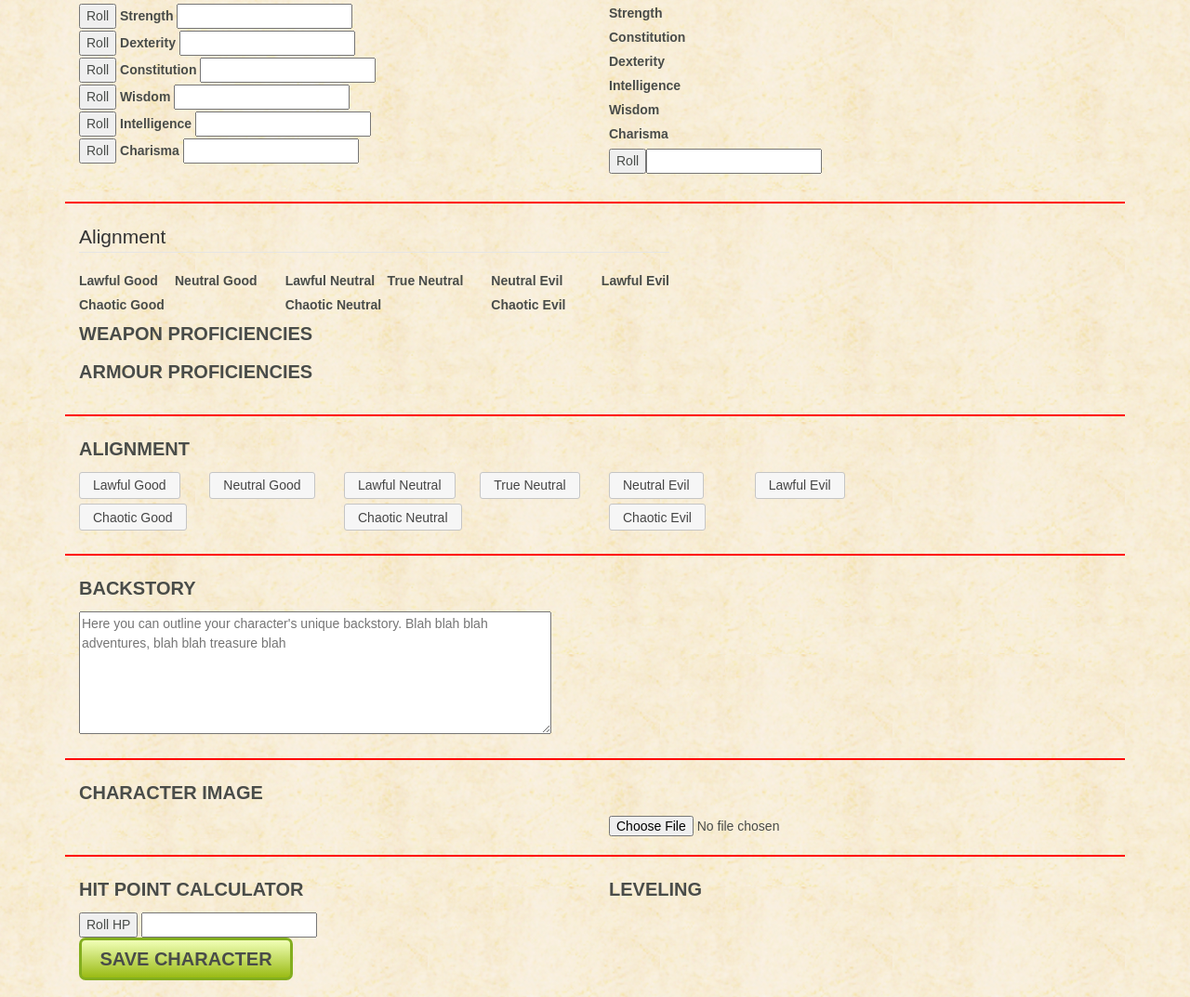
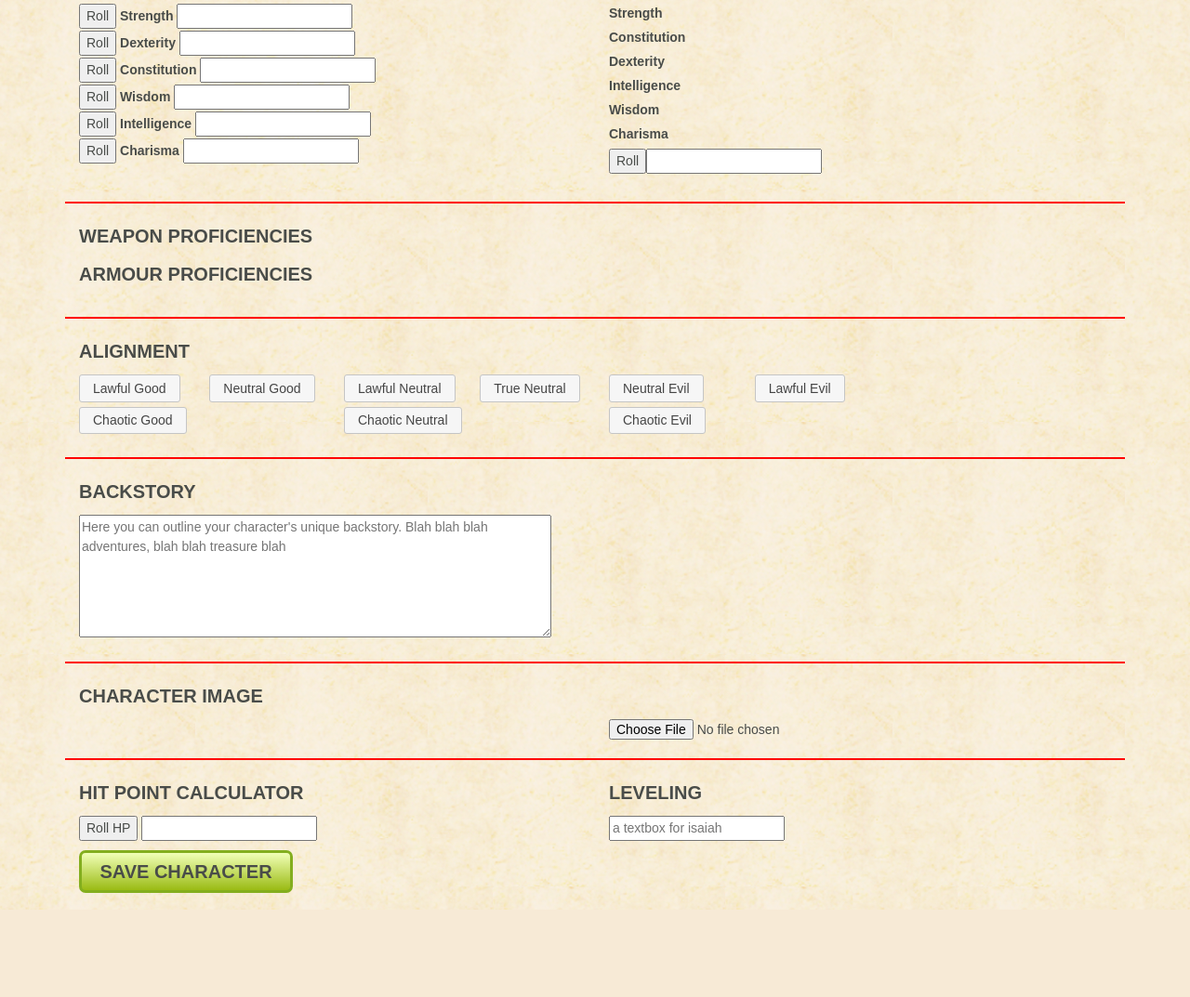
Before and after one commit to jwalzak/application_project, a PHP site: page /Site/creation.php in a window 1280 px wide. Shown: the part 746-1819 px from the top of the page at 93% size. After the commit the page ends 1725 px from the top, so only its background shows below. Run offline with PHP 8.4, Linux system fonts and the light colour scheme; data comes from the database, SQL or seed files in the repository; some libraries are stand-ins or nearby versions; some web fonts are replaced.

Commit message:
Isaiah's textbox

```diff
--- a/Site/creation.php
+++ b/Site/creation.php
@@ -248,41 +248,6 @@
 			<hr style="border:1px solid red"/>
 		</div>
 
-		<div class='row' id='story'>
-			<div class='col-sm-7'>
-				<legend>Alignment</legend>
-
-				<div class='row' id='alignment'>
-					<div class='col-sm-4'>
-						<label for='lGood'>Lawful Good</label>
-						<input class='align' type="radio" id='lGood' name="alignment" value="Lawful Good">
-						<label for='nGood'>Neutral Good</label>
-						<input class='align' type="radio" id='nGood' name="alignment" value="Neutral Good">
-						<label for='cGood'>Chaotic Good</label>
-						<input class='align' type="radio" id='cGood' name="alignment" value="Chaotic Good">
-					</div>
-
-					<div class='col-sm-4'>
-						<label for='lNeutral'>Lawful Neutral</label>
-						<input class='align' type="radio" id='lNeutral' name="alignment" value="Lawful Neutral">
-						<label for='tNeutral'>True Neutral</label>
-						<input class='align' type="radio" id='tNeutral' name="alignment" value="True Neutral">
-						<label for='cNeutral'>Chaotic Neutral</label>
-						<input class='align' type="radio" id='cNeutral' name="alignment" value="Chaotic Neutral">
-					</div>
-
-					<div class='col-sm-4'>
-						<label for='nEvil'>Neutral Evil</label>
-						<input class='align' type="radio" id='nEvil' name="alignment" value="Neutral Evil">
-						<label for='lEvil'>Lawful Evil</label>
-						<input class='align' type="radio" id='lEvil' name="alignment" value="Lawful Evil">
-						<label for='cEvil'>Chaotic Evil</label>
-						<input class='align' type="radio" id='cEvil' name="alignment" value="Chaotic Evil">
-					</div>
-				</div>
-			</div>
-		</div> <!-- end story-->
-
 		<div class='row'>
 			<div class='col-xs-12'>
 				<p class="category">Weapon Proficiencies</p>
@@ -381,6 +346,7 @@
 
 			<div class='col-sm-6' id='levels'>
 				<p class="category">Leveling</p>
+				<input id='leveling' type="text" placeholder='a textbox for isaiah' name="leveling"></p>
 			</div>
 		</div>
 		</form>
```
